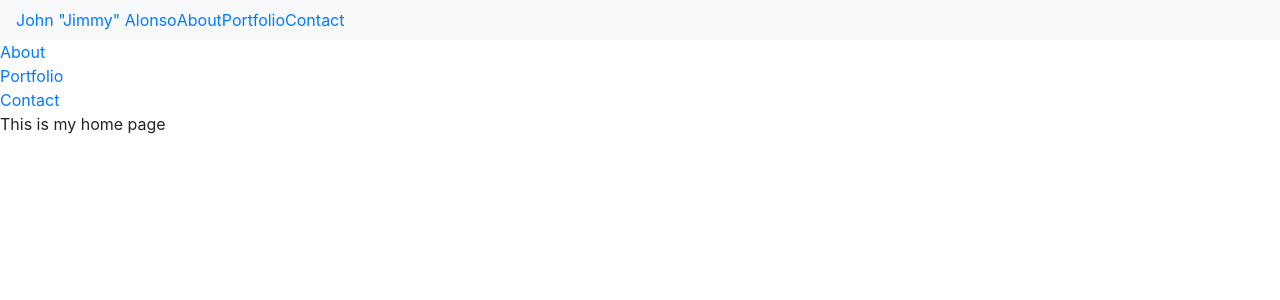
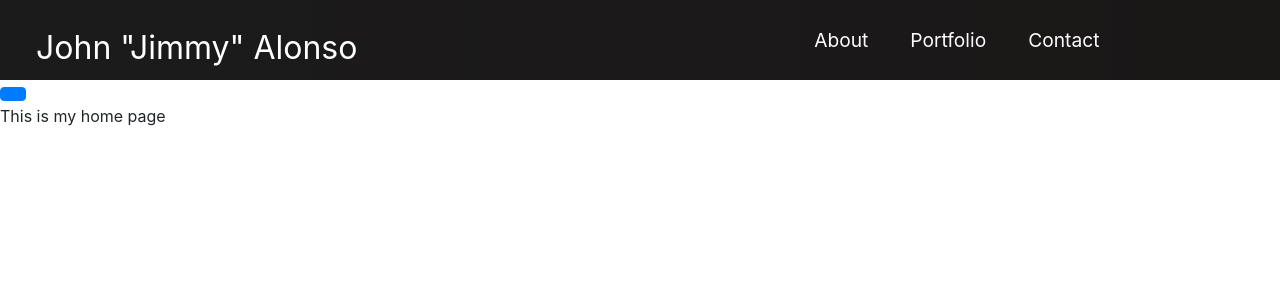
Before and after one commit to jvalon9455/react-portfolio, a React (Create React App) app: page / in a window 1280 px wide. Shown: the top 300 px of the page. Built offline with nearby package versions, Linux system fonts and the light colour scheme.

Commit message:
got navbar functioning and style

```diff
--- a/src/App.js
+++ b/src/App.js
@@ -3,13 +3,15 @@ import Contact from "./pages/Contact/Contact";
 import About from "./pages/About/About";
 import Portfolio from "./pages/Portfolio/Portfolio";
 import Navbar from "./components/Navbar/Navbar";
+import Button from "./components/Button/Button";
 
 function App() {
   return (
     <div className="App">
       <Router>
         <Navbar />
-        <div>
+        <Button />
+        {/* <div>
           <Link to="/">About</Link>
         </div>
         <div>
@@ -17,7 +19,7 @@ function App() {
         </div>
         <div>
           <Link to="/contact">Contact</Link>
-        </div>
+        </div> */}
         <Switch>
           <Route exact path="/" component={About} />
           <Route exact path="/portfolio" component={Portfolio} />
--- a/src/components/Button/Button.css
+++ b/src/components/Button/Button.css
@@ -0,0 +1,43 @@
+:root {
+  --primary: #fff;
+}
+
+.btn {
+  padding: 8px 20px;
+  border-radius: 2px;
+  outline: none;
+  border: none;
+  cursor: pointer;
+}
+
+.btn--primary {
+  background-color: var(--primary);
+  color: #242424;
+  border: 1px solid var(--primary);
+}
+
+.btn--outline {
+  background-color: transparent;
+  color: #fff;
+  padding: 8px 20px;
+  border: 1px solid var(--primary);
+  transition: all 0.3s ease-out;
+}
+
+.btn--medium {
+  padding: 8px 20px;
+  font-size: 18px;
+}
+
+.btn--large {
+  padding: 12px 26px;
+  font-size: 20px;
+}
+
+.btn--large:hover,
+.btn--medium:hover {
+  transition: all 0.3s ease-out;
+  background: #fff;
+  color: #242424;
+  transition: 250ms;
+}
--- a/src/components/Button/Button.jsx
+++ b/src/components/Button/Button.jsx
@@ -0,0 +1,27 @@
+import React from "react";
+import "./Button.css";
+import { Link } from "react-router-dom";
+
+const styleOfButton = ["btn-primary", "btn-outline-primary"];
+const sizeOfButton = ["btn-md", "btn-lg", "btn-sm", "btn-block"];
+
+function Button({ children, type, onClick, buttonStyle, buttonSize }) {
+  const checkButtonStyle = styleOfButton.includes(buttonStyle)
+    ? buttonStyle
+    : styleOfButton[0];
+
+  const checkButtonSize = sizeOfButton.includes(buttonSize) ? buttonSize : sizeOfButton[0];
+
+//   test browser route
+  return (
+    <div>
+      <Link to="expresso" className="btn-mobile">
+        <button className={`btn ${checkButtonStyle} ${checkButtonSize}`}>
+          {children}
+        </button>
+      </Link>
+    </div>
+  );
+}
+
+export default Button;
--- a/src/components/Navbar/Navbar.css
+++ b/src/components/Navbar/Navbar.css
@@ -0,0 +1,158 @@
+.navbar {
+  background: linear-gradient(90deg, rgb(28, 27, 27) 0%, rgb(26, 23, 23) 100%);
+  height: 80px;
+  display: flex;
+  justify-content: center;
+  align-items: center;
+  font-size: 1.2rem;
+  position: sticky;
+  top: 0;
+  z-index: 999;
+}
+
+.navbar-container {
+  display: flex;
+  justify-content: center;
+  align-items: center;
+  height: 80px;
+  max-width: 1500px;
+}
+
+.navbar-logo {
+  color: #fff;
+  justify-self: start;
+  margin-left: 20px;
+  cursor: pointer;
+  text-decoration: none;
+  font-size: 2rem;
+  display: flex;
+  align-items: center;
+}
+
+.fa-typo3 {
+  margin-left: 0.5rem;
+  font-size: 1.8rem;
+}
+
+.nav-menu {
+  display: grid;
+  grid-template-columns: repeat(4, auto);
+  grid-gap: 10px;
+  list-style: none;
+  text-align: center;
+  width: 60vw;
+  justify-content: end;
+  margin-right: 2rem;
+}
+
+.nav-item {
+  height: 80px;
+}
+
+.nav-links {
+  color: #fff;
+  display: flex;
+  align-items: center;
+  text-decoration: none;
+  padding: 0.5rem 1rem;
+  height: 100%;
+}
+
+.nav-links:hover {
+  border-bottom: 4px solid #fff;
+  transition: all 0.2s ease-out;
+}
+
+.fa-bars {
+  color: #fff;
+}
+
+.nav-links-mobile {
+  display: none;
+}
+
+.menu-icon {
+  display: none;
+}
+
+@media screen and (max-width: 960px) {
+  .NavbarItems {
+    position: relative;
+  }
+
+  .nav-menu {
+    display: flex;
+    flex-direction: column;
+    width: 100%;
+    height: 90vh;
+    position: absolute;
+    top: 80px;
+    left: -100%;
+    opacity: 1;
+    transition: all 0.5s ease;
+  }
+
+  .nav-menu.active {
+    background: #242222;
+    left: 0;
+    opacity: 1;
+    transition: all 0.5s ease;
+    z-index: 1;
+  }
+
+  .nav-links {
+    text-align: center;
+    padding: 2rem;
+    width: 100%;
+    display: table;
+  }
+
+  .nav-links:hover {
+    background-color: #fff;
+    color: #242424;
+    border-radius: 0;
+  }
+
+  .navbar-logo {
+    position: absolute;
+    top: 0;
+    left: 0;
+    transform: translate(25%, 50%);
+  }
+
+  .coffee {
+    display: block;
+    position: absolute;
+    top: 0;
+    right: 0;
+    transform: translate(-100%, 60%);
+    font-size: 1.8rem;
+    cursor: pointer;
+  }
+
+  .fa-times {
+    color: #fff;
+    font-size: 2rem;
+  }
+
+  .nav-links-mobile {
+    display: block;
+    text-align: center;
+    margin: 2rem auto;
+    border-radius: 4px;
+    width: 80%;
+    text-decoration: none;
+    font-size: 1.5rem;
+    background-color: transparent;
+    color: #fff;
+    padding: 14px 20px;
+    border: 1px solid #fff;
+    transition: all 0.3s ease-out;
+  }
+
+  .nav-links-mobile:hover {
+    background: #fff;
+    color: #242424;
+    transition: 250ms;
+  }
+}
--- a/src/components/Navbar/Navbar.jsx
+++ b/src/components/Navbar/Navbar.jsx
@@ -1,39 +1,52 @@
-import React from "react";
+import React, { useState } from "react";
 import { Link } from "react-router-dom";
+import Button from "../Button/Button.jsx";
+import "./Navbar.css";
 
 const Navbar = () => {
+  const [navState, setNavState] = useState(false);
+  const [button, setButton] = useState(true);
+  const handleClick = () => setNavState(!navState);
+  const navMenu = () => setNavState(false);
+
+  const showBtn = () => {
+    if (window.innerWidth <= 960) {
+      setButton(false);
+    } else {
+      setButton(true);
+    }
+  };
+  window.addEventListener("resize", showBtn);
+
   return (
-    <div>
-      <nav className="navbar navbar-expand-lg navbar-light bg-light">
-        <Link to="/">John "Jimmy" Alonso</Link>
-        <button
-          className="navbar-toggler"
-          type="button"
-          data-toggle="collapse"
-          data-target="#navbarSupportedContent"
-          aria-controls="navbarSupportedContent"
-          aria-expanded="false"
-          aria-label="Toggle navigation"
-        >
-          <span className="navbar-toggler-icon"></span>
-        </button>
 
-        <div className="collapse navbar-collapse" id="navbarSupportedContent">
-          <ul className="navbar-nav mr-auto">
-            <li className="nav-item active">
-              <Link to="/"> About </Link>
-            </li>
-            <li className="nav-item">
-            <Link to="/portfolio"> Portfolio </Link>
-            </li>
-            <li className="nav-item">
-            <Link to="/contact"> Contact </Link>
-            </li>
-          </ul>
+    <nav className="navbar">
+      <div className="navbar-container">
+        <Link to="/" className="navbar-logo">
+          John "Jimmy" Alonso
+        </Link>
+        <div className="coffee" onClick={handleClick}>
         </div>
-      </nav>
-      <div></div>
-    </div>
+        <ul className={navState ? "nav-menu active" : "nav-menu"}>
+          <li>
+            <Link to="/" className="nav-links" onClick={navMenu}>
+              About
+            </Link>
+          </li>
+          <li>
+            <Link to="/portfolio" className="nav-links" onClick={navMenu}>
+              Portfolio
+            </Link>
+          </li>
+          <li>
+            <Link to="/contact" className="nav-links" onClick={navMenu}>
+              Contact
+            </Link>
+          </li>
+        </ul>
+      </div>
+    </nav>
+
   );
 };
 
```
